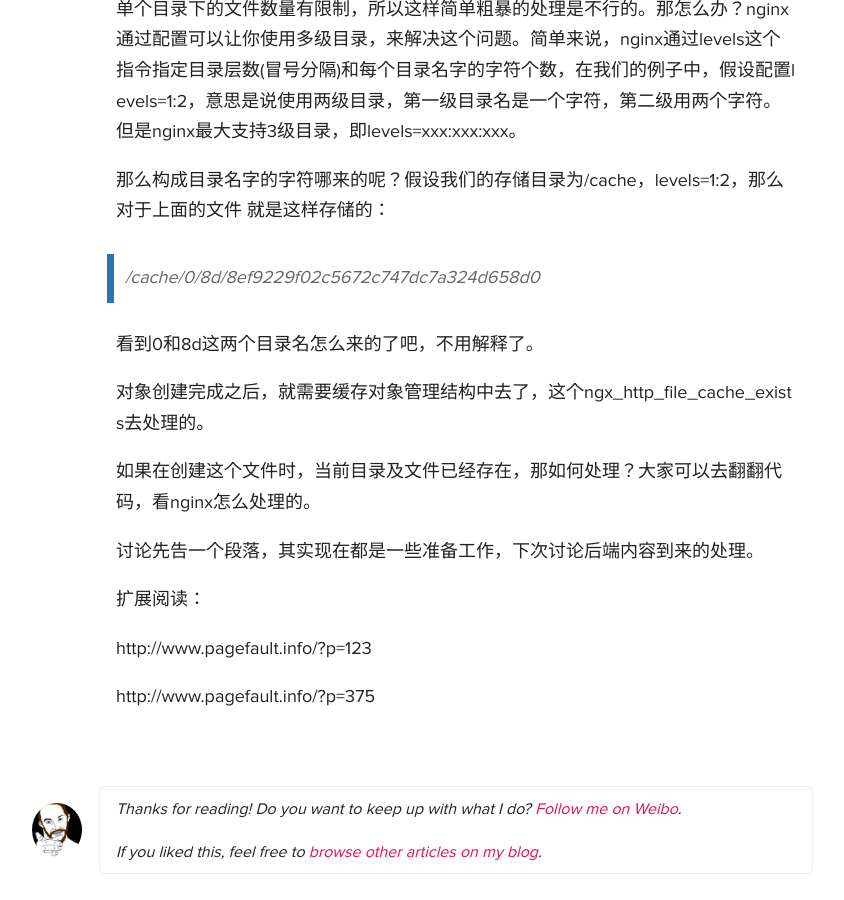
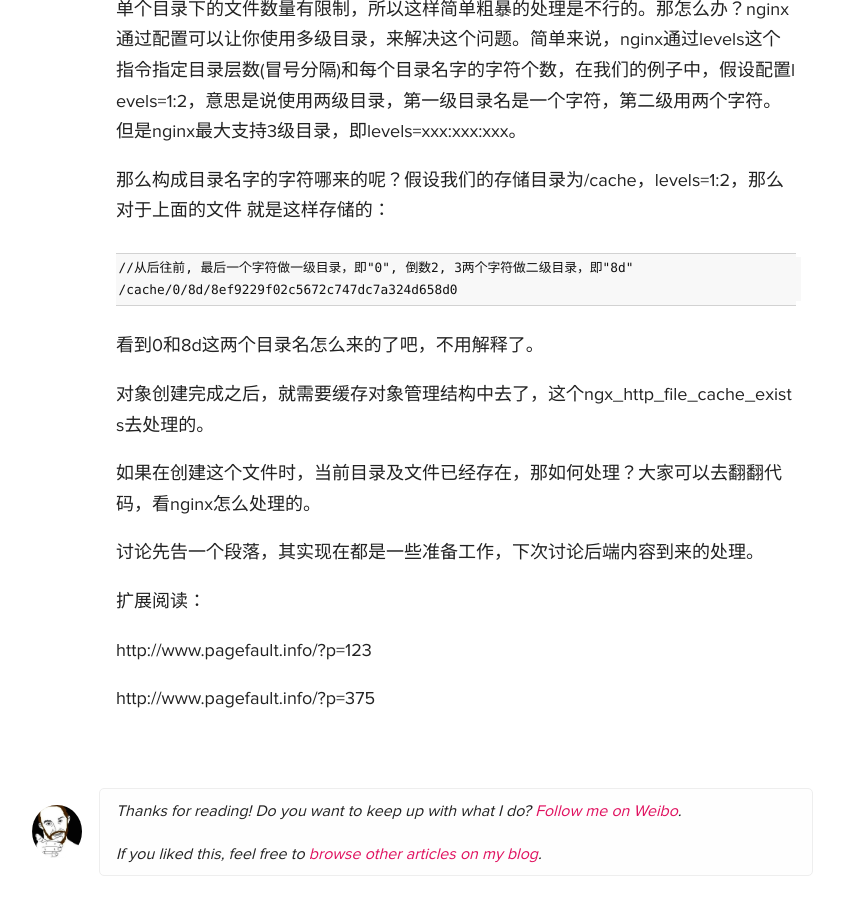
Before and after one commit to flashbuckets/dmeearm.github.io, a Jekyll site: the page built from _posts/2014-11-23-cacheserver1.md, in a window 1280 px wide and 900 px high, scrolled down 2365 px. Shown: the whole window, without its empty margins (184-1028 px from the left). Built offline with Jekyll 4.4.1, drawn with Linux system fonts in a browser that asks for light colours; Markdown is read by kramdown in place of the engine named in the settings; comment, search, counter and statistics services are not loaded.

Commit message:
new post article

````diff
--- a/_posts/2014-11-23-cacheserver1.md
+++ b/_posts/2014-11-23-cacheserver1.md
@@ -36,7 +36,10 @@ nginx在ngx_http_upstream_init_request函数中完成缓存对象的创建，这
 我们拿前面用过的一个例子：/file/2013/0001/en/test.html，它对应的md5值是8ef9229f02c5672c747dc7a324d658d0，实际上nginx就用它当做文件名。这样就可以了？如果我们找一个目录来存放文件，里面都是一堆这样的文件，那么会怎样？我们知道，大多数文件系统下，都对单个目录下的文件数量有限制，所以这样简单粗暴的处理是不行的。那怎么办？nginx通过配置可以让你使用多级目录，来解决这个问题。简单来说，nginx通过levels这个指令指定目录层数(冒号分隔)和每个目录名字的字符个数，在我们的例子中，假设配置levels=1:2，意思是说使用两级目录，第一级目录名是一个字符，第二级用两个字符。但是nginx最大支持3级目录，即levels=xxx:xxx:xxx。
 
 那么构成目录名字的字符哪来的呢？假设我们的存储目录为/cache，levels=1:2，那么对于上面的文件 就是这样存储的：
->/cache/0/8d/8ef9229f02c5672c747dc7a324d658d0
+```
+//从后往前, 最后一个字符做一级目录，即"0", 倒数2, 3两个字符做二级目录，即"8d"
+/cache/0/8d/8ef9229f02c5672c747dc7a324d658d0
+```
 
 看到0和8d这两个目录名怎么来的了吧，不用解释了。
 
````
